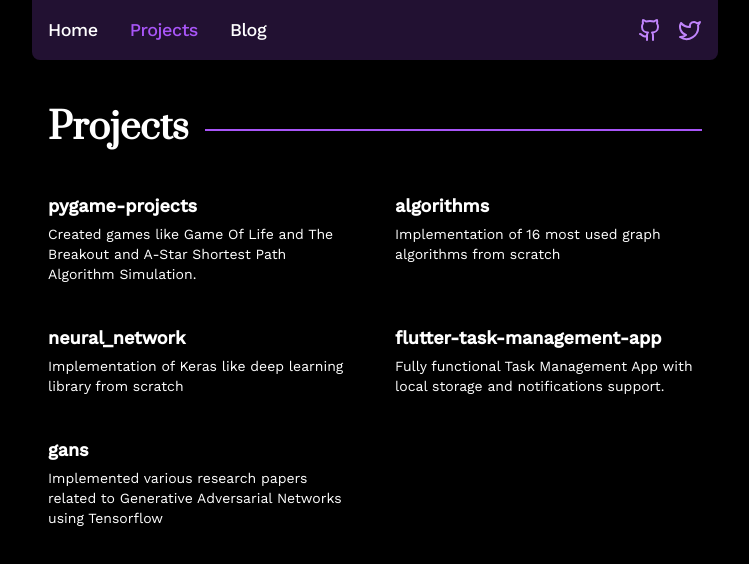
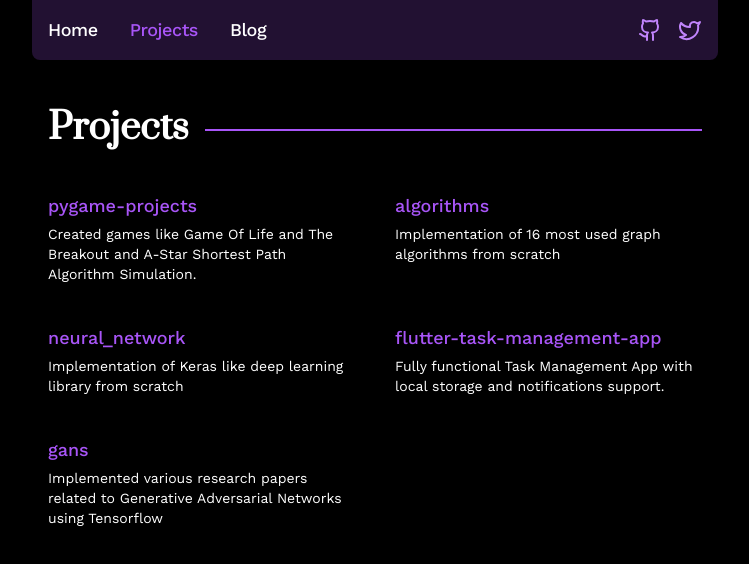
Before and after one commit to joshiprashanthd/personal_blog, a Next.js app: page /projects in a window 1280 px wide. Shown: the top 564 px of the page, without its empty margins (265-1014 px from the left). Built offline with nearby package versions, Linux system fonts and the light colour scheme.

Commit message:
change text color

```diff
--- a/components/GithubRepoCard.tsx
+++ b/components/GithubRepoCard.tsx
@@ -7,7 +7,7 @@ const GithubRepoCard = ({ repo }: { repo: Project }) => {
 			href={repo.url}
 			className="group block rounded-md px-4 py-2 transition-all hover:-translate-y-1 hover:bg-purple-500/20"
 		>
-			<h1 className="mb-1 font-semibold group-hover:text-purple-400 sm:text-lg">
+			<h1 className="mb-1 font-medium text-purple-500 sm:text-lg">
 				{repo.name}
 			</h1>
 			<p className="text-sm font-light">{repo.description}</p>
```
